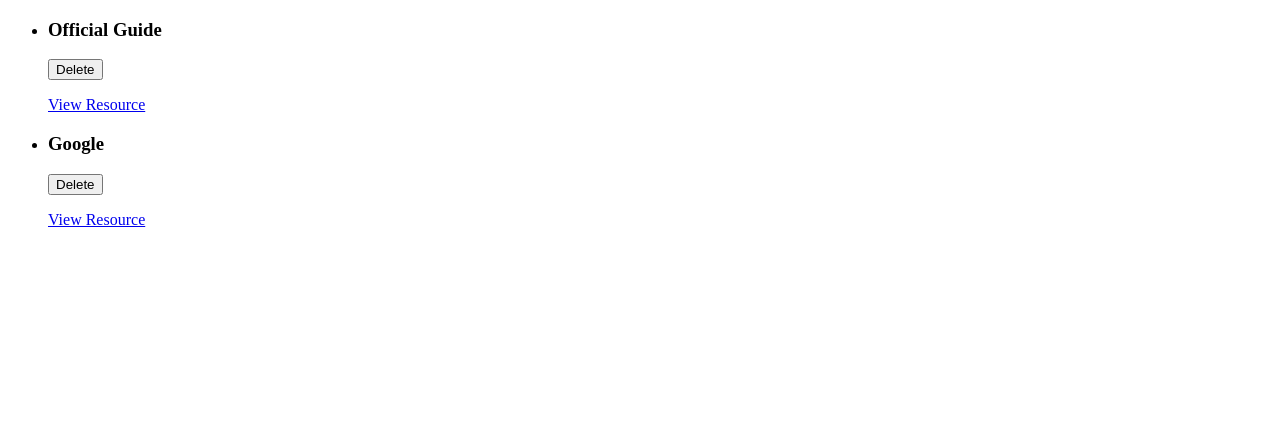
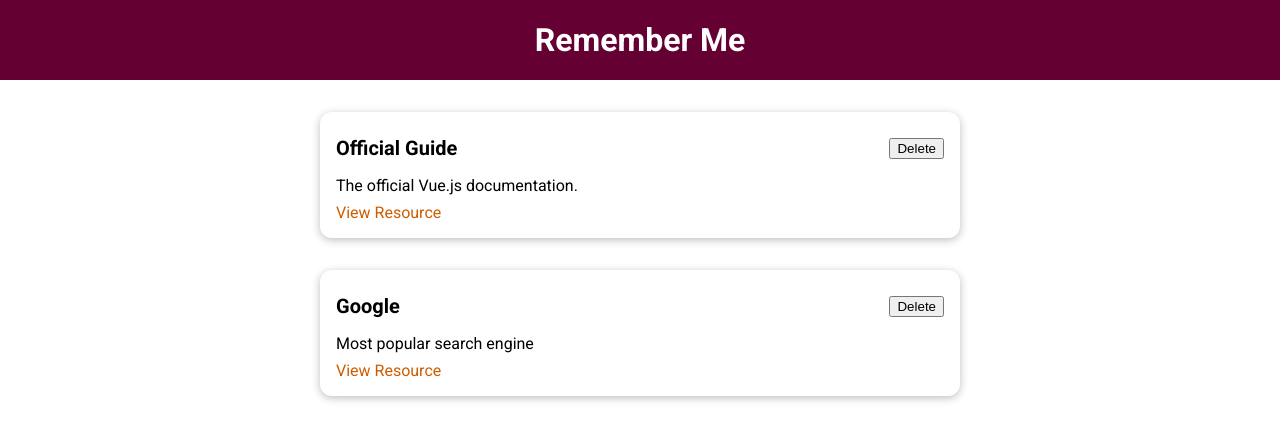
Before and after one commit to tosbaa/Learning-Resources, a Vue app: page / in a window 1280 px wide. Shown: the top 440 px of the page. Built offline with nearby package versions, Linux system fonts and the light colour scheme.

Commit message:
Added basic styling components

```diff
--- a/src/App.vue
+++ b/src/App.vue
@@ -1,21 +1,13 @@
 <template>
-  <ul>
-    <learning-resource
-      v-for="res in storedResources"
-      :key="res.id"
-      :title="res.title"
-      :description="res.description"
-      :link="res.link"
-    ></learning-resource>
-  </ul>
+  <the-header title="Remember Me"></the-header>
+  <stored-resources :resources="storedResources"></stored-resources>
 </template>
 
 <script>
-import LearningResource from "./components/learning-resource/LearningResource.vue";
+import StoredResources from "./components/learning-resource/StoredResources";
+import TheHeader from "./components/layouts/TheHeader.vue";
 export default {
-  components: {
-    LearningResource,
-  },
+  components: { StoredResources, TheHeader },
   data() {
     return {
       storedResources: [
@@ -36,3 +28,19 @@ export default {
   },
 };
 </script>
+
+<style>
+@import url("https://fonts.googleapis.com/css2?family=Roboto:wght@100;400;700&display=swap");
+*,
+*::after,
+*::before {
+  box-sizing: border-box;
+}
+html {
+  font-family: "Roboto", sans-serif;
+}
+
+body {
+  margin: 0;
+}
+</style>
--- /dev/null
+++ b/src/UI/BaseCard.vue
@@ -0,0 +1,15 @@
+<template>
+  <div>
+    <slot></slot>
+  </div>
+</template>
+
+<style scoped>
+div {
+  border-radius: 12px;
+  box-shadow: 0 2px 8px rgba(0, 0, 0, 0.26);
+  padding: 1rem;
+  margin: 2rem auto;
+  max-width: 40rem;
+}
+</style>
--- /dev/null
+++ b/src/components/layouts/TheHeader.vue
@@ -0,0 +1,26 @@
+<template>
+  <header>
+    <h1>{{ title }}</h1>
+  </header>
+</template>
+
+<script>
+export default {
+  props: ["title"],
+};
+</script>
+
+<style scoped>
+h1 {
+  color: white;
+  margin: 0;
+}
+header {
+  width: 100%;
+  height: 5rem;
+  background-color: #640032;
+  display: flex;
+  justify-content: center;
+  align-items: center;
+}
+</style>
--- a/src/components/learning-resource/LearningResource.vue
+++ b/src/components/learning-resource/LearningResource.vue
@@ -1,15 +1,15 @@
 <template>
   <li>
-    <div>
+    <base-card>
       <header>
         <h3>{{ title }}</h3>
         <button>Delete</button>
       </header>
-    </div>
-    <p>{{ Description }}</p>
-    <nav>
-      <a :href="link">View Resource</a>
-    </nav>
+      <p>{{ description }}</p>
+      <nav>
+        <a :href="link">View Resource</a>
+      </nav>
+    </base-card>
   </li>
 </template>
 
@@ -34,3 +34,35 @@ export default {
   },
 };
 </script>
+
+<style scoped>
+li {
+  margin: auto;
+  max-width: 40rem;
+}
+
+header {
+  display: flex;
+  justify-content: space-between;
+  align-items: center;
+}
+
+h3 {
+  font-size: 1.25rem;
+  margin: 0.5rem 0;
+}
+
+p {
+  margin: 0.5rem 0;
+}
+
+a {
+  text-decoration: none;
+  color: #ce5c00;
+}
+
+a:hover,
+a:active {
+  color: #c89300;
+}
+</style>
--- /dev/null
+++ b/src/components/learning-resource/StoredResources.vue
@@ -0,0 +1,29 @@
+<template>
+  <ul>
+    <learning-resource
+      v-for="res in resources"
+      :key="res.id"
+      :title="res.title"
+      :description="res.description"
+      :link="res.link"
+    ></learning-resource>
+  </ul>
+</template>
+
+<script>
+import LearningResource from "./LearningResource";
+export default {
+  components: { LearningResource },
+  props: ["resources"],
+};
+</script>
+
+<style scoped>
+ul {
+  list-style: none;
+  margin: 0;
+  padding: 0;
+  margin: auto;
+  max-width: 40rem;
+}
+</style>
--- a/src/main.js
+++ b/src/main.js
@@ -1,4 +1,7 @@
-import { createApp } from 'vue'
-import App from './App.vue'
+import { createApp } from "vue";
+import App from "./App.vue";
+import BaseCard from "./UI/BaseCard.vue";
 
-createApp(App).mount('#app')
+var app = createApp(App);
+app.component('base-card', BaseCard);
+app.mount("#app");
```
Also changed, not shown: src/UI/BaseButton.vue (added, +15 -0 lines).
